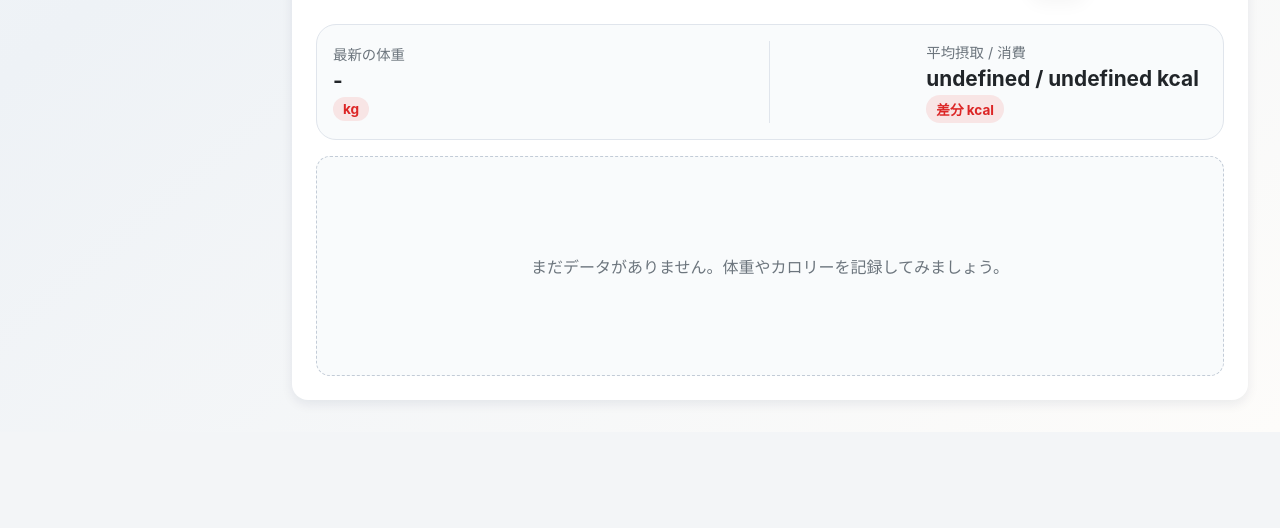
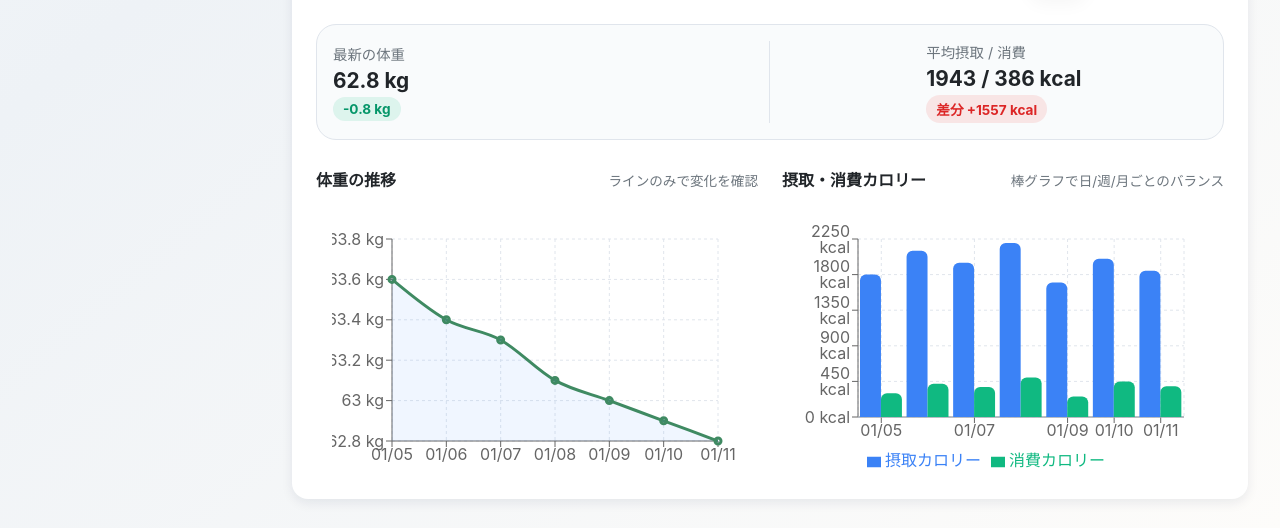
Before and after one commit to kazukittin/Daiett_App, a React app in the folder frontend/: page / in a window 1280 px wide. Shown: the part 870-1398 px from the top of the page. Before the commit the page ends 1302 px from the top, so only its background shows below. Built offline with nearby package versions, Linux system fonts and the light colour scheme; no server answers; the HTML template or start-up script is replaced by a standard one.

Commit message:
Add mock trend data for chart verification

```diff
--- a/frontend/src/components/weight/WeightTrendCard.jsx
+++ b/frontend/src/components/weight/WeightTrendCard.jsx
@@ -13,6 +13,10 @@ import {
   ReferenceLine,
 } from "recharts";
 import Card from "../ui/Card";
+import { MOCK_CALORIE_TRENDS, MOCK_WEIGHT_RECORDS } from "../../mock/mockCalorieTrends.js";
+
+// ダッシュボードの見切れチェック用にモックデータを使う切り替えを用意。
+const USE_MOCK_DATA = true;
 
 const PERIOD_OPTIONS = [
   { key: "7d", label: "1週間" },
@@ -81,22 +85,57 @@ const TrendTooltip = ({ active, payload, label, period }) => {
  * 体重とカロリーをまとめて表示するトレンドチャート。
  */
 const WeightTrendCard = ({ records = [], trend, period = PERIOD_OPTIONS[0].key, onPeriodChange }) => {
-  const rawRows = trend?.rows ?? [];
-  const hasCalorieData = rawRows.some(
+  const mockRows = useMemo(() => {
+    // 体重・摂取・消費を日付でマージしたモックデータ。
+    const byDate = new Map();
+    MOCK_CALORIE_TRENDS.forEach((row) => {
+      byDate.set(row.date, { ...row });
+    });
+    MOCK_WEIGHT_RECORDS.forEach((row) => {
+      const existing = byDate.get(row.date) ?? {};
+      byDate.set(row.date, { ...existing, date: row.date, weight: row.weight });
+    });
+    return Array.from(byDate.values());
+  }, []);
+
+  const mergedRows = useMemo(() => {
+    if (USE_MOCK_DATA) return mockRows;
+    return trend?.rows ?? records ?? [];
+  }, [mockRows, records, trend]);
+
+  const hasCalorieData = mergedRows.some(
     (row) => Number.isFinite(row.intakeCalories) || Number.isFinite(row.burnedCalories),
   );
   // Ensure both intake and burned calories exist per row so the stacked bars always align.
   const chartData = useMemo(() => {
-    return [...rawRows]
+    return [...mergedRows]
       .sort((a, b) => new Date(a.date) - new Date(b.date))
       .map((row) => ({
         ...row,
         intakeCalories: Number.isFinite(row.intakeCalories) ? row.intakeCalories : 0,
         burnedCalories: Number.isFinite(row.burnedCalories) ? row.burnedCalories : 0,
       }));
-  }, [rawRows]);
-  const weightStats = trend?.weightStats ?? { latest: null, diff: null };
-  const calorieStats = trend?.calorieStats ?? { avgIntake: null, avgBurned: null, diff: null };
+  }, [mergedRows]);
+
+  const weightStats = useMemo(() => {
+    if (!chartData.length) return { latest: null, diff: null };
+    const sorted = [...chartData]
+      .filter((row) => Number.isFinite(row.weight))
+      .sort((a, b) => new Date(a.date) - new Date(b.date));
+    if (!sorted.length) return trend?.weightStats ?? { latest: null, diff: null };
+    const first = sorted[0].weight;
+    const last = sorted[sorted.length - 1].weight;
+    return { latest: last, diff: Number((last - first).toFixed(1)) };
+  }, [chartData, trend?.weightStats]);
+
+  const calorieStats = useMemo(() => {
+    const intakeSum = chartData.reduce((sum, row) => sum + (Number(row.intakeCalories) || 0), 0);
+    const burnedSum = chartData.reduce((sum, row) => sum + (Number(row.burnedCalories) || 0), 0);
+    if (!chartData.length) return trend?.calorieStats ?? { avgIntake: null, avgBurned: null, diff: null };
+    const avgIntake = Math.round(intakeSum / chartData.length);
+    const avgBurned = Math.round(burnedSum / chartData.length);
+    return { avgIntake, avgBurned, diff: avgIntake - avgBurned };
+  }, [chartData, trend?.calorieStats]);
 
   const renderRangeButtons = () => (
     <div className="trend-range-toggle">
@@ -157,7 +196,7 @@ const WeightTrendCard = ({ records = [], trend, period = PERIOD_OPTIONS[0].key,
             </div>
             {/* 固定高さのコンテナで軸やツールチップが途切れないようにする */}
             <div className="dashboard-chart">
-              <ResponsiveContainer width="100%" height="100%">
+              <ResponsiveContainer width="100%" height={260}>
                 <ComposedChart data={chartData} margin={{ top: 16, right: 24, left: 0, bottom: 12 }}>
                   <CartesianGrid strokeDasharray="3 3" stroke="var(--color-border)" />
                   <XAxis dataKey="date" tickFormatter={tickFormatter} />
@@ -187,7 +226,7 @@ const WeightTrendCard = ({ records = [], trend, period = PERIOD_OPTIONS[0].key,
               </div>
               {/* データキーを揃えた状態でバーを並べ、背の高いツールチップも収まる余白を確保 */}
               <div className="dashboard-chart">
-                <ResponsiveContainer width="100%" height="100%">
+                <ResponsiveContainer width="100%" height={260}>
                   <BarChart data={chartData} margin={{ top: 16, right: 24, left: 0, bottom: 12 }}>
                     <CartesianGrid strokeDasharray="3 3" stroke="var(--color-border)" />
                     <XAxis dataKey="date" tickFormatter={tickFormatter} />
--- /dev/null
+++ b/frontend/src/mock/mockCalorieTrends.js
@@ -0,0 +1,21 @@
+// ダッシュボードやチャートの表示確認用ダミーデータ。
+// USE_MOCK_DATA フラグを true にすると、以下のデータでグラフが描画されます。
+export const MOCK_CALORIE_TRENDS = [
+  { date: "2025-01-05", intakeCalories: 1800, burnedCalories: 300 },
+  { date: "2025-01-06", intakeCalories: 2100, burnedCalories: 420 },
+  { date: "2025-01-07", intakeCalories: 1950, burnedCalories: 380 },
+  { date: "2025-01-08", intakeCalories: 2200, burnedCalories: 500 },
+  { date: "2025-01-09", intakeCalories: 1700, burnedCalories: 260 },
+  { date: "2025-01-10", intakeCalories: 2000, burnedCalories: 450 },
+  { date: "2025-01-11", intakeCalories: 1850, burnedCalories: 390 },
+];
+
+export const MOCK_WEIGHT_RECORDS = [
+  { date: "2025-01-05", weight: 63.6 },
+  { date: "2025-01-06", weight: 63.4 },
+  { date: "2025-01-07", weight: 63.3 },
+  { date: "2025-01-08", weight: 63.1 },
+  { date: "2025-01-09", weight: 63.0 },
+  { date: "2025-01-10", weight: 62.9 },
+  { date: "2025-01-11", weight: 62.8 },
+];
--- a/frontend/src/screens/Intake/IntakeDashboard.jsx
+++ b/frontend/src/screens/Intake/IntakeDashboard.jsx
@@ -5,6 +5,10 @@ import { ResponsiveContainer, BarChart, Bar, XAxis, YAxis, CartesianGrid, Toolti
 import { getMealSummary } from "../../api/meals.js";
 import { useWeightTrend } from "../../hooks/useWeightTrend.js";
 import { getTodayISO } from "../../utils/date.js";
+import { MOCK_CALORIE_TRENDS } from "../../mock/mockCalorieTrends.js";
+
+// グラフの見切れ・データ欠けを確認するためのモード。後で false に戻す。
+const USE_MOCK_DATA = true;
 
 const PERIOD_OPTIONS = [
   { key: "7d", label: "1週間" },
@@ -48,9 +52,10 @@ export default function IntakeDashboard() {
   }, [todayISO]);
 
   const chartData = useMemo(() => {
-    const rows = trend?.rows ?? [];
-    // 揃ったキーで摂取/消費を返し、バーが欠けないよう0埋めする。
-    return [...rows]
+    // 本来はバックエンドから取得した trend.rows を使うが、
+    // ダミーデータでバーの見栄えを確認できるようにする。
+    const baseRows = USE_MOCK_DATA ? MOCK_CALORIE_TRENDS : trend?.rows ?? [];
+    return [...baseRows]
       .sort((a, b) => new Date(a.date) - new Date(b.date))
       .map((row) => ({
         ...row,
@@ -58,6 +63,13 @@ export default function IntakeDashboard() {
         burnedCalories: Number.isFinite(row.burnedCalories) ? row.burnedCalories : 0,
       }));
   }, [trend]);
+
+  // ダミーデータでも消費カロリーの合計/平均を確認しやすいように計算例を残しておく。
+  const totalBurnedMock = useMemo(
+    () => chartData.reduce((sum, row) => sum + (Number(row.burnedCalories) || 0), 0),
+    [chartData],
+  );
+  const averageBurnedMock = chartData.length ? Math.round(totalBurnedMock / chartData.length) : 0;
   const todayMeals = todaySummary.records || [];
   const mealBreakdown = useMemo(() => {
     return todayMeals.reduce((acc, meal) => {
@@ -183,6 +195,11 @@ export default function IntakeDashboard() {
                   </BarChart>
                 </ResponsiveContainer>
               </div>
+              {USE_MOCK_DATA && (
+                <p className="muted small" style={{ marginBottom: 0 }}>
+                  モックデータ: 消費合計 {totalBurnedMock} kcal / 平均 {averageBurnedMock} kcal
+                </p>
+              )}
             </Card>
           </div>
         </section>
```
